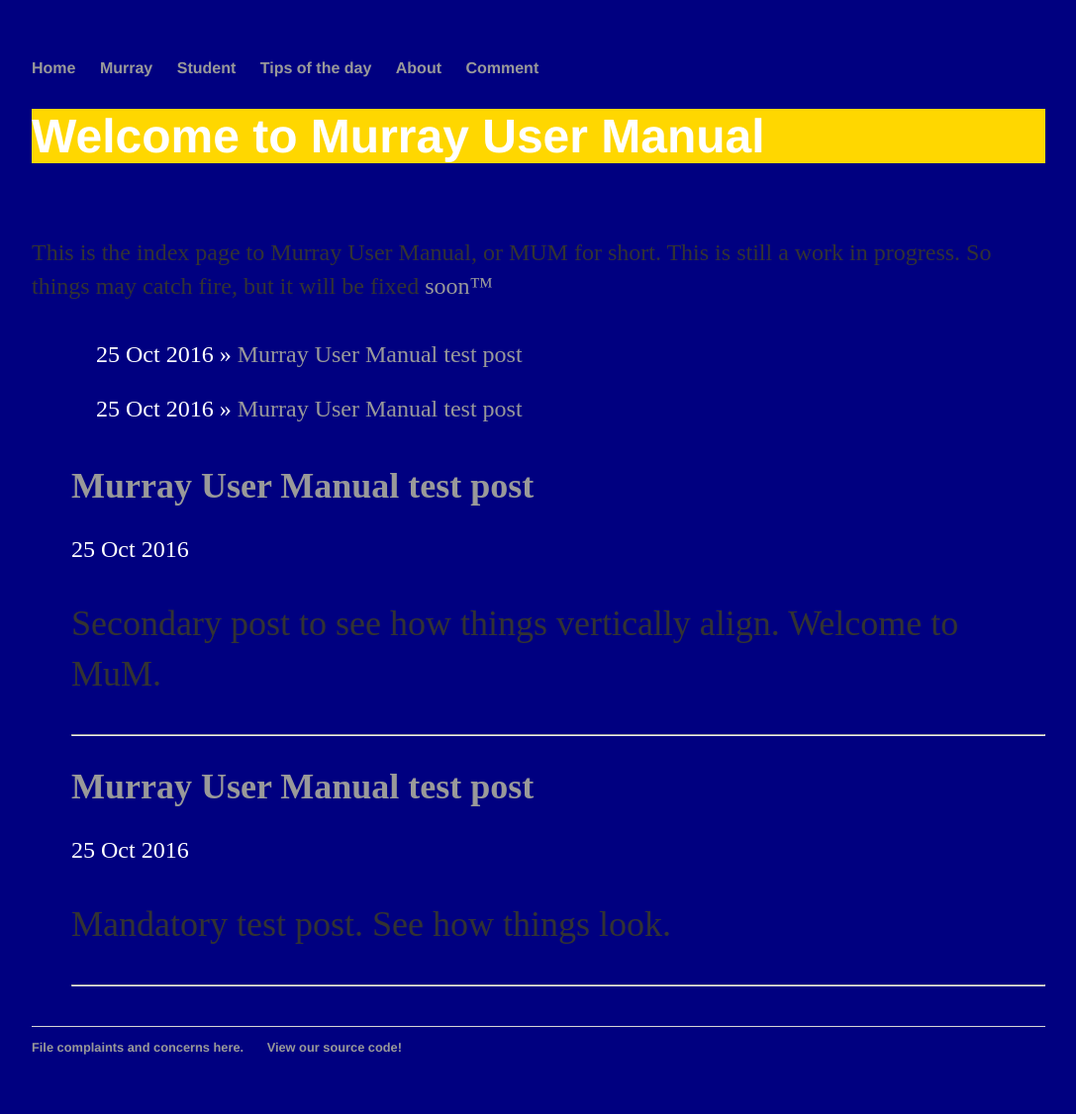
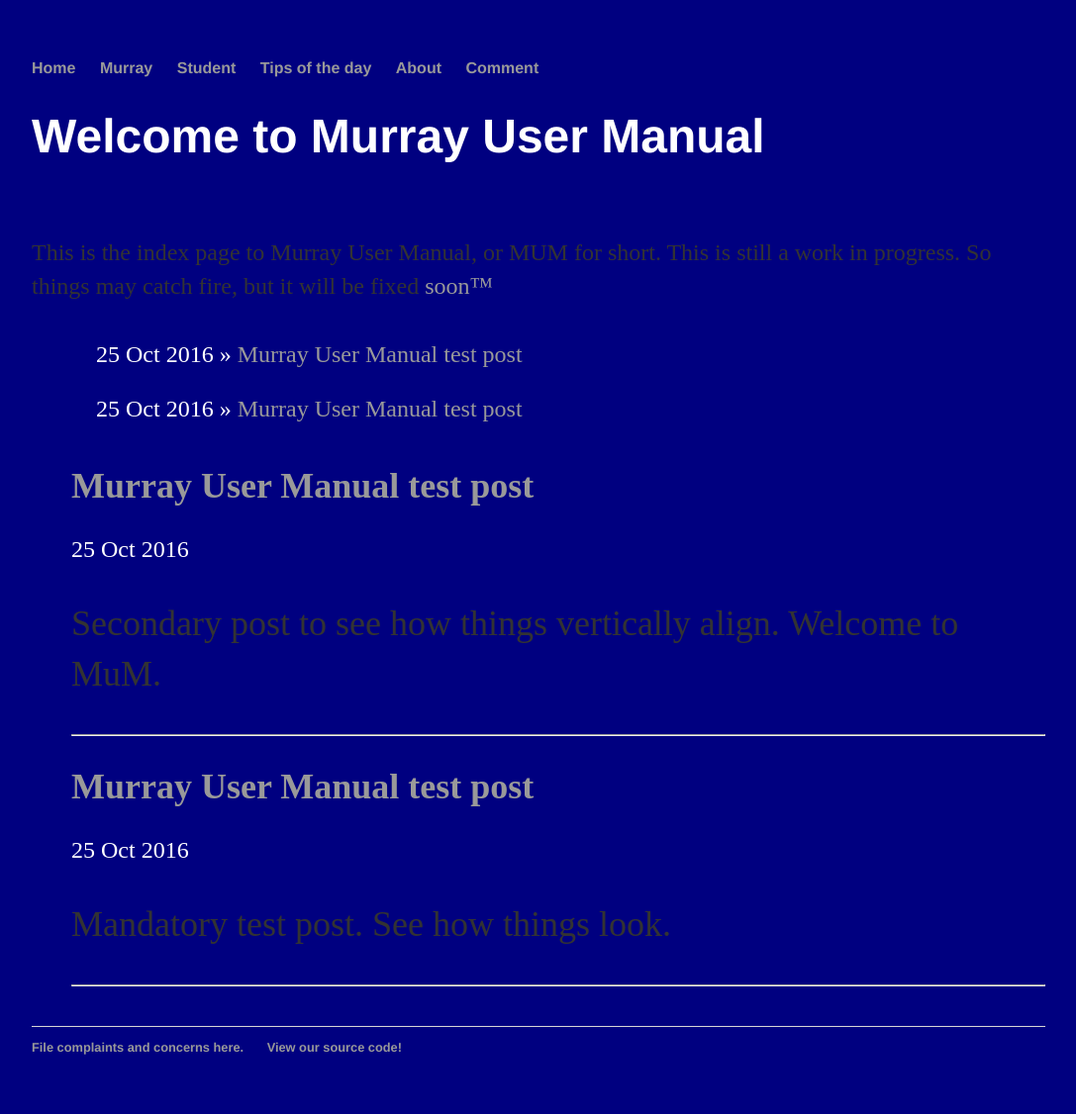
Before and after one commit to rowen2/rowen2.github.io, a Jekyll site: the page built from index.html, in a window 1280 px wide. Shown: the whole page at 99% size, without its empty margins (96-1183 px from the left). Built offline with Jekyll 4.4.1, drawn with Linux system fonts in a browser that asks for light colours.

Commit message:
Update main.css

```diff
--- a/css/main.css
+++ b/css/main.css
@@ -26,8 +26,6 @@ h1 a:hover {
 h1 {
     font-size: 3em;
     font-family:'Helvetica', 'Arial', 'Sans-Serif';
-	height:55px;
-    background-color: gold;
 }
 p {
     font-size: 1.5em;
@@ -71,9 +69,8 @@ ul.posts li {
 
 h1.one { /*Header*/
 	text-align:center;
-	height:95px;
+	height:55px;
 	color:white;
-	background-color: gold;
 	}
 
 #container {
```
